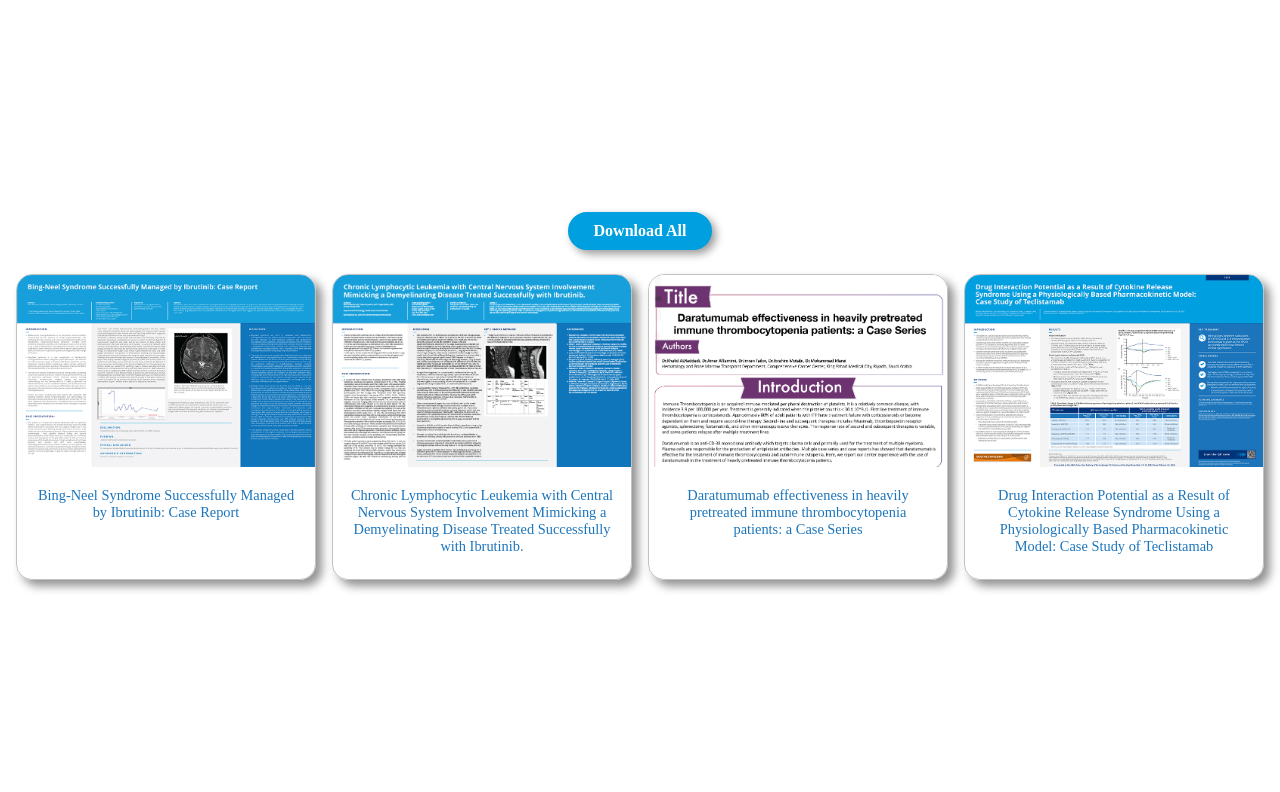
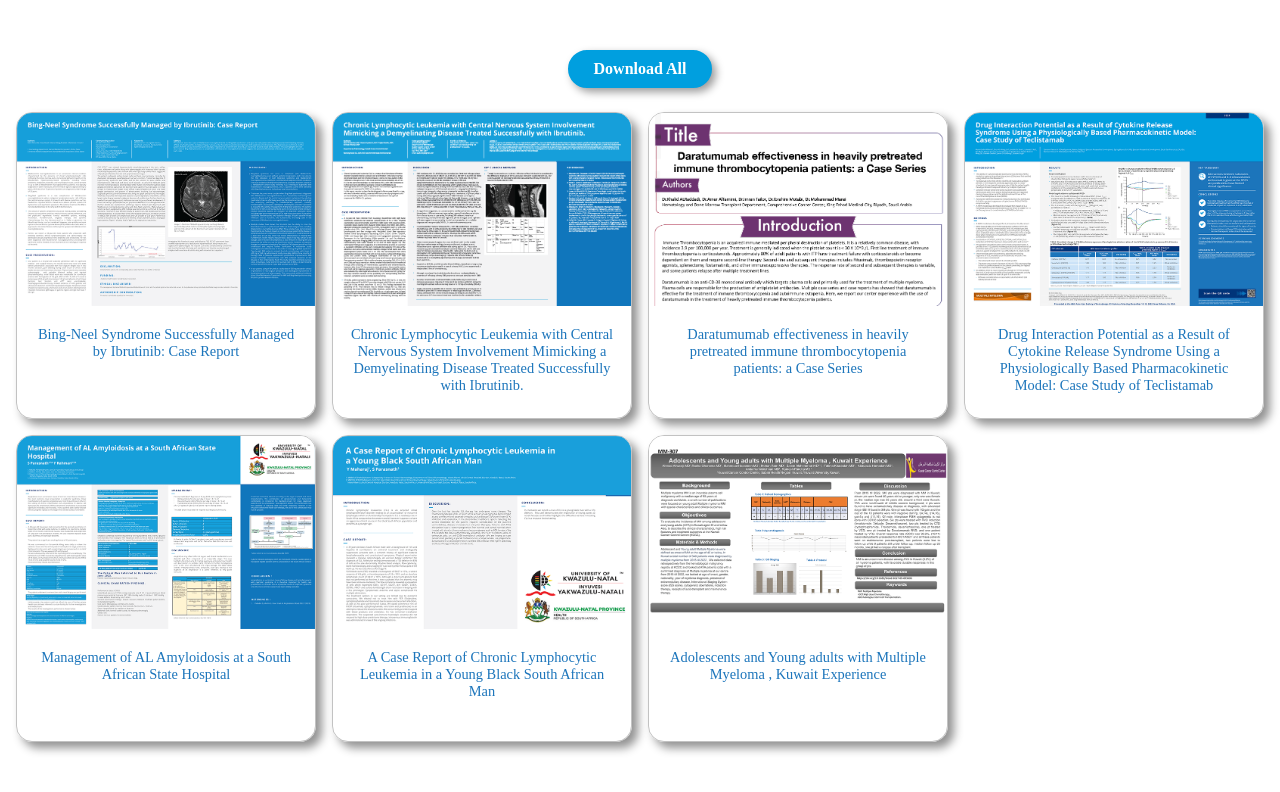
Before and after one commit to Hager75/hematology-summit-qr-code, a plain HTML site: page index.html in a window 1280 px wide. Drawn offline with nearby package versions, Linux system fonts and the light colour scheme.

Commit message:
added 3 pdfs

```diff
--- a/index.html
+++ b/index.html
@@ -7,19 +7,18 @@
     <title>Document</title>
     <link rel="stylesheet" href="style.css" />
   </head>
-
   <body>
     <div class="flex">
-      <div>
+      <div class="py-1">
         <div class="btn-wrapper">
-          <a href="hematology-summit.zip" target='_blank' download="hematology-summit.zip" class="btn" id="downloadAll">Download All</a>
+          <a href="Posters All.pdf" target='_blank' download="Posters All.pdf" type="application/octet-stream" class="btn" id="downloadAll">Download All</a>
         </div>
         <div class="grid">
           <div class="card">
             <div class="img-wrapper">
               <a
                 target="_blank"
-                href="https://hematology-summit.netlify.app/BNS%20ibrutinib%20case%20-%20Qatar.pdf"
+                href="BNS ibrutinib case - Qatar.pdf"
               >
                 <img
                   src="images/BNS-ibrutinib-case-Qatar.png"
@@ -31,7 +30,7 @@
             <hr class="divider" />
             <a
               target="_blank"
-              href="https://hematology-summit.netlify.app/BNS%20ibrutinib%20case%20-%20Qatar.pdf"
+              href="BNS ibrutinib case - Qatar.pdf"
               class="card-text"
               >Bing-Neel Syndrome Successfully Managed by Ibrutinib: Case
               Report</a
@@ -41,7 +40,7 @@
             <div class="img-wrapper">
               <a
                 target="_blank"
-                href="https://hematology-summit.netlify.app/CLL%20with%20CNS%20infiltration-2.pdf"
+                href="CLL with CNS infiltration-2.pdf"
               >
                 <img
                   src="images/CLL with CNS infiltration-2.png"
@@ -53,7 +52,7 @@
             <hr class="divider" />
             <a
               target="_blank"
-              href="https://hematology-summit.netlify.app/CLL%20with%20CNS%20infiltration-2.pdf"
+              href="CLL with CNS infiltration-2.pdf"
               class="card-text"
               >Chronic Lymphocytic Leukemia with Central Nervous System
               Involvement Mimicking a Demyelinating Disease Treated Successfully
@@ -64,7 +63,7 @@
             <div class="img-wrapper">
               <a
                 target="_blank"
-                href="https://hematology-summit.netlify.app/Final%20Poster(J&J)-%20Dr.Khalid%20ALRaddadi.pdf"
+                href="Final Poster(J&J)- Dr.Khalid ALRaddadi (1).pdf"
               >
                 <img
                   src="images/Final Poster(J&J)- Dr.Khalid ALRaddadi.png"
@@ -76,7 +75,7 @@
             <hr class="divider" />
             <a
               target="_blank"
-              href="https://hematology-summit.netlify.app/Final%20Poster(J&J)-%20Dr.Khalid%20ALRaddadi.pdf"
+              href="Final Poster(J&J)- Dr.Khalid ALRaddadi (1).pdf"
               class="card-text"
               >Daratumumab effectiveness in heavily pretreated immune
               thrombocytopenia patients: a Case Series</a
@@ -86,7 +85,7 @@
             <div class="img-wrapper">
               <a
                 target="_blank"
-                href="https://hematology-summit.netlify.app/Posters%20Template%20Janssen.pdf"
+                href="Posters Template Janssen (1).pdf"
                 ><img
                   src="images/poster-template.png"
                   alt="poster-template"
@@ -96,18 +95,77 @@
             <hr class="divider" />
             <a
               target="_blank"
-              href="https://hematology-summit.netlify.app/Posters%20Template%20Janssen.pdf"
+              href="Posters Template Janssen (1).pdf"
               class="card-text"
               >Drug Interaction Potential as a Result of Cytokine Release
               Syndrome Using a Physiologically Based Pharmacokinetic Model: Case
               Study of Teclistamab
             </a>
           </div>
+          <div class="card">
+            <div class="img-wrapper">
+              <a
+                target="_blank"
+                href="A CASE REPORT OF AL AMYLOIDOSIS Poster.pdf"
+              >
+                <img
+                  src="images/AL-AMYLOIDOSIS-Poster.png"
+                  alt="AL-AMYLOIDOSIS-Poster"
+                  class="mw-full"
+                />
+              </a>
+            </div>
+            <hr class="divider" />
+            <a
+              target="_blank"
+              href="A CASE REPORT OF AL AMYLOIDOSIS Poster.pdf"
+              class="card-text"
+              >Management of AL Amyloidosis at a South African State Hospital</a
+            >
+          </div>
+          <div class="card">
+            <div class="img-wrapper">
+              <a
+                target="_blank"
+                href="A CASE REPORT OF CHRONIC LYMPHOCYTIC LEUKEMIA IN A YOUNG BLACK SOUTH AFRICAN MAN.pdf"
+              >
+                <img
+                  src="images/CHRONIC-LYMPHOCYTIC-LEUKEMIA.png"
+                  alt="CHRONIC-LYMPHOCYTIC-LEUKEMIA"
+                  class="mw-full"
+                />
+              </a>
+            </div>
+            <hr class="divider" />
+            <a
+              target="_blank"
+              href="A CASE REPORT OF CHRONIC LYMPHOCYTIC LEUKEMIA IN A YOUNG BLACK SOUTH AFRICAN MAN.pdf"
+              class="card-text"
+              >A Case Report of Chronic Lymphocytic Leukemia in a Young Black South African Man
+              </a
+            >
+          </div>
+          <div class="card">
+            <div class="img-wrapper">
+              <a
+                target="_blank"
+                href="MM-307-Poster.pdf"
+                ><img
+                  src="images/MM-307-Poster.png"
+                  alt="MM-307-Poster"
+                  class="mw-full"
+              /></a>
+            </div>
+            <hr class="divider" />
+            <a
+              target="_blank"
+              href="MM-307-Poster.pdf"
+              class="card-text"
+              >Adolescents and Young adults with Multiple Myeloma , Kuwait Experience
+            </a>
+          </div>
         </div>
       </div>
     </div>
-    <script src="https://cdnjs.cloudflare.com/ajax/libs/jszip/3.1.5/jszip.min.js"></script>
-    <script src="script.js"></script>
-
   </body>
 </html>
--- a/style.css
+++ b/style.css
@@ -13,6 +13,7 @@ body {
 .grid {
   display: grid;
   grid-template-columns: repeat(4, minmax(0, 1fr));
+  grid-template-rows:repeat(2, minmax(0, 1fr));
   gap: 1rem;
   padding: 1rem;
 }
@@ -48,7 +49,7 @@ body {
   display: flex;
   justify-content: center;
   align-items: center;
-  height: 100%;
+  min-height: 100%;
   width: 100%;
 }
 .btn-wrapper {
@@ -67,7 +68,10 @@ body {
   box-shadow: 4px 4px 8px 0 rgb(0 0 0 / 40%);
   text-decoration: none;
 }
-@media not all and (min-width: 768px) {
+.py-1{
+  padding:1rem 0;
+}
+@media not all and (min-width: 1024px) {
   .grid {
     display: grid;
     grid-template-columns: repeat(2, minmax(0, 1fr));
@@ -79,7 +83,7 @@ body {
 @media not all and (min-width: 640px) {
   .grid {
     display: grid;
-    grid-template-columns: repeat(2, minmax(0, 1fr));
+    grid-template-columns: repeat(1, minmax(0, 1fr));
     gap: 1rem;
     padding: 1rem;
   }
```
Also changed, not shown: images/AL-AMYLOIDOSIS-Poster.png (added), images/CHRONIC-LYMPHOCYTIC-LEUKEMIA.png (added), images/MM-307-Poster.png (added), 9 other files.
